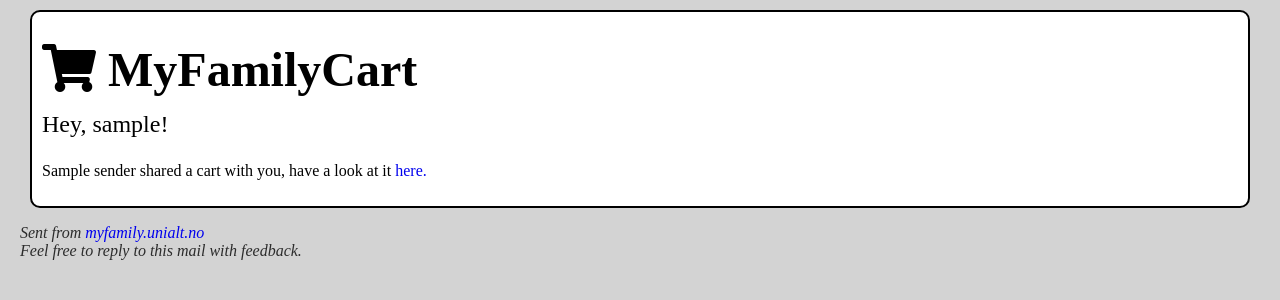
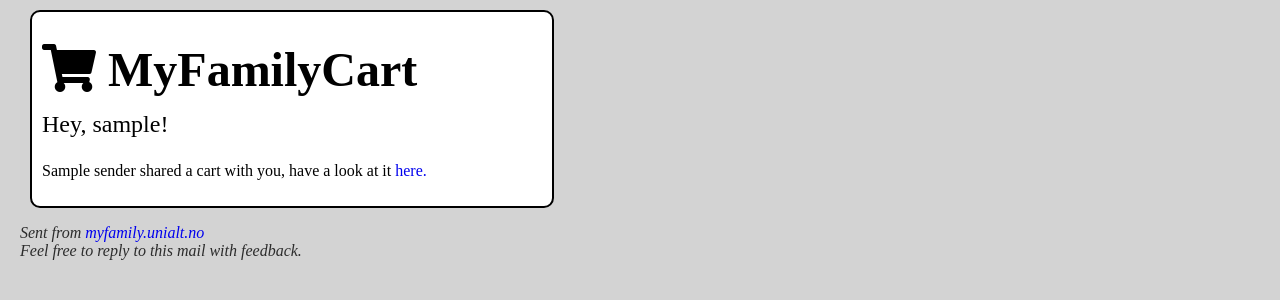
Before and after one commit to izznogooood/myfamilycart, a Django app: template cart/templates/cart/email-share.html in a window 1280 px wide. Shown: the top 300 px of the page. Run offline with Django 3.2, Linux system fonts and the light colour scheme; the template is opened without the code that fills it: most values are stand-ins (such as "Sample title", 1, 10 or a date in 2020); some libraries are stand-ins or nearby versions.

Commit message:
added max with to email template

```diff
--- a/cart/templates/cart/email-share.html
+++ b/cart/templates/cart/email-share.html
@@ -8,6 +8,7 @@
             margin-right: 20px;
         }
         div {
+            max-width: 500px;
             background: #fff;
             border: 2px solid black;
             padding: 10px;
```
